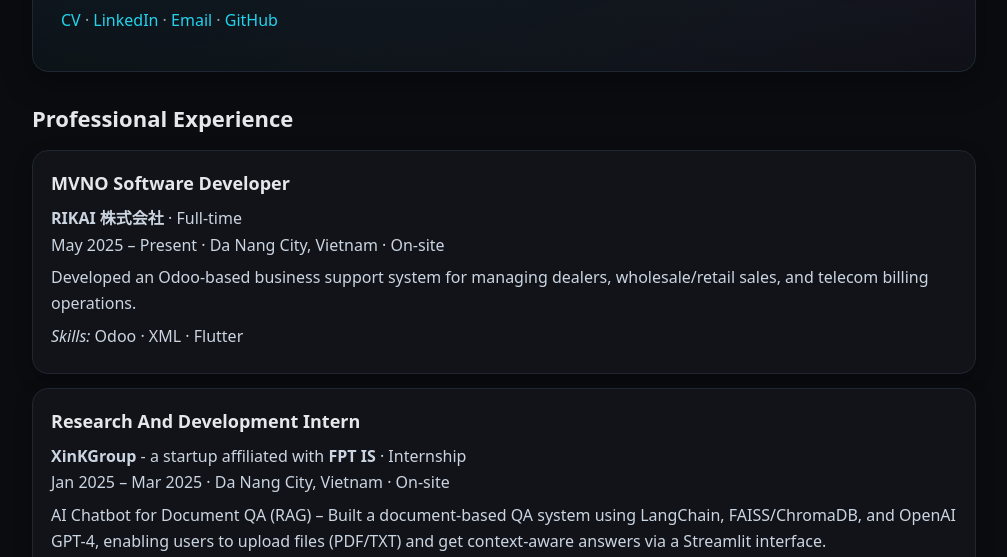
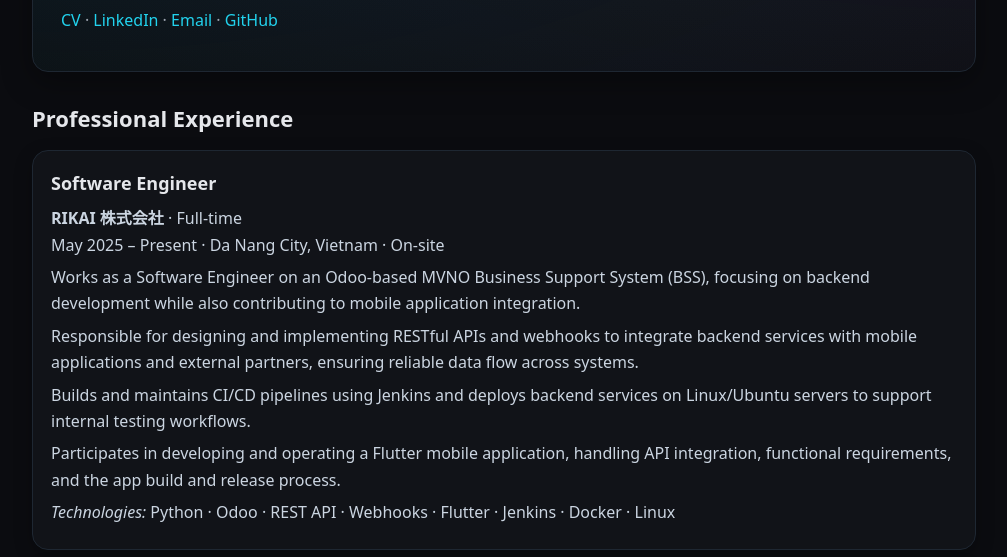
Before and after one commit to voquangtri2708/voquangtri2708.github.io, a plain HTML site: page index.html in a window 1280 px wide. Shown: the part 215-772 px from the top of the page, without its empty margins (136-1143 px from the left). Drawn offline with Linux system fonts and the light colour scheme.

Commit message:
update 201225

```diff
--- a/index.html
+++ b/index.html
@@ -34,7 +34,7 @@
       <h1>Hi, I’m <span style="color:#22d3ee">Vo Quang Tri</span></h1>
       <p>AI/ML & Software Engineer. I enjoy building end-to-end systems: NLP, RAG, Computer Vision, and Odoo ERP/BSS for MVNOs.</p>
       <p>
-        <a href="https://drive.google.com/file/d/1LmUO13Sj3rPQTM_20WuFFlKCX01KKMOg/view?usp=sharing" target="_blank">CV</a> ·
+        <a href="https://drive.google.com/file/d/1HCxaGTlt-gmuVIii33mTuU52a6xJpkRm/view?usp=sharing" target="_blank">CV</a> ·
         <a href="https://www.linkedin.com/in/quang-tri-vo-480057298/" target="_blank">LinkedIn</a> ·
         <a href="mailto:voquangtri2708@gmail.com">Email</a> ·
         <a href="https://github.com/voquangtri2708" target="_blank">GitHub</a>
@@ -46,12 +46,40 @@
       <h2>Professional Experience</h2>
 
       <div class="card">
-        <h3>MVNO Software Developer</h3>
-        <p><strong>RIKAI 株式会社</strong> · Full-time<br>
-        May 2025 – Present · Da Nang City, Vietnam · On-site</p>
-        <p>Developed an Odoo-based business support system for managing dealers, wholesale/retail sales, and telecom billing operations.</p>
-        <p><em>Skills:</em> Odoo · XML · Flutter</p>
+        <h3>Software Engineer</h3>
+        <p>
+          <strong>RIKAI 株式会社</strong> · Full-time<br>
+          May 2025 – Present · Da Nang City, Vietnam · On-site
+        </p>
+
+        <p>
+          Works as a Software Engineer on an Odoo-based MVNO Business Support
+          System (BSS), focusing on backend development while also contributing
+          to mobile application integration.
+        </p>
+
+        <p>
+          Responsible for designing and implementing RESTful APIs and webhooks
+          to integrate backend services with mobile applications and external
+          partners, ensuring reliable data flow across systems.
+        </p>
+
+        <p>
+          Builds and maintains CI/CD pipelines using Jenkins and deploys backend
+          services on Linux/Ubuntu servers to support internal testing workflows.
+        </p>
+
+        <p>
+          Participates in developing and operating a Flutter mobile application,
+          handling API integration, functional requirements, and the app build
+          and release process.
+        </p>
+
+        <p>
+          <em>Technologies:</em> Python · Odoo · REST API · Webhooks · Flutter · Jenkins · Docker · Linux
+        </p>
       </div>
+
 
       <div class="card">
         <h3>Research And Development Intern</h3>
```
Also changed, not shown: 1 other file.
